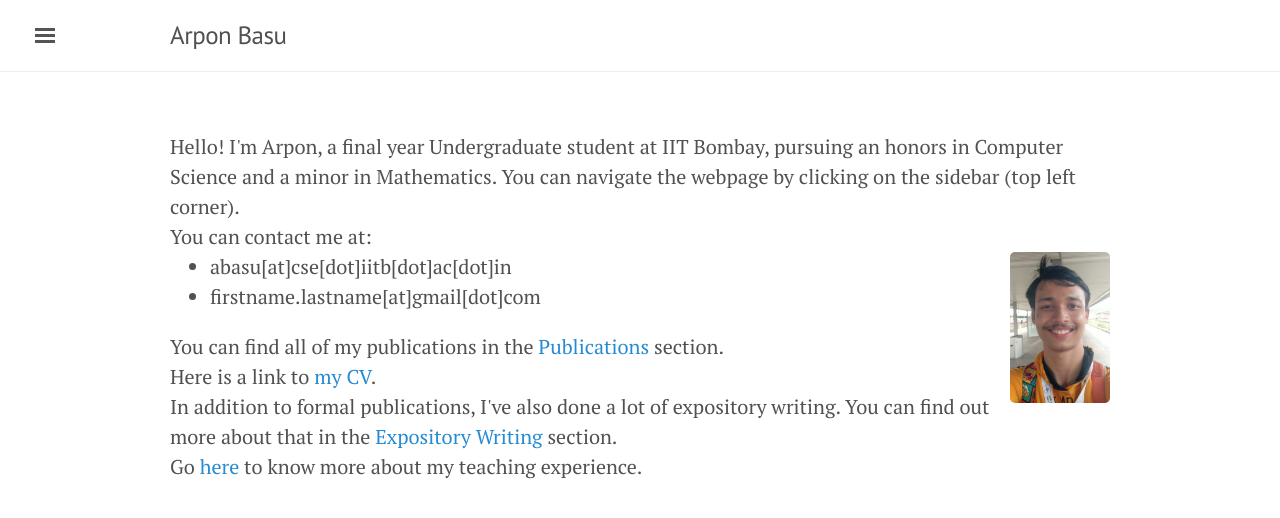
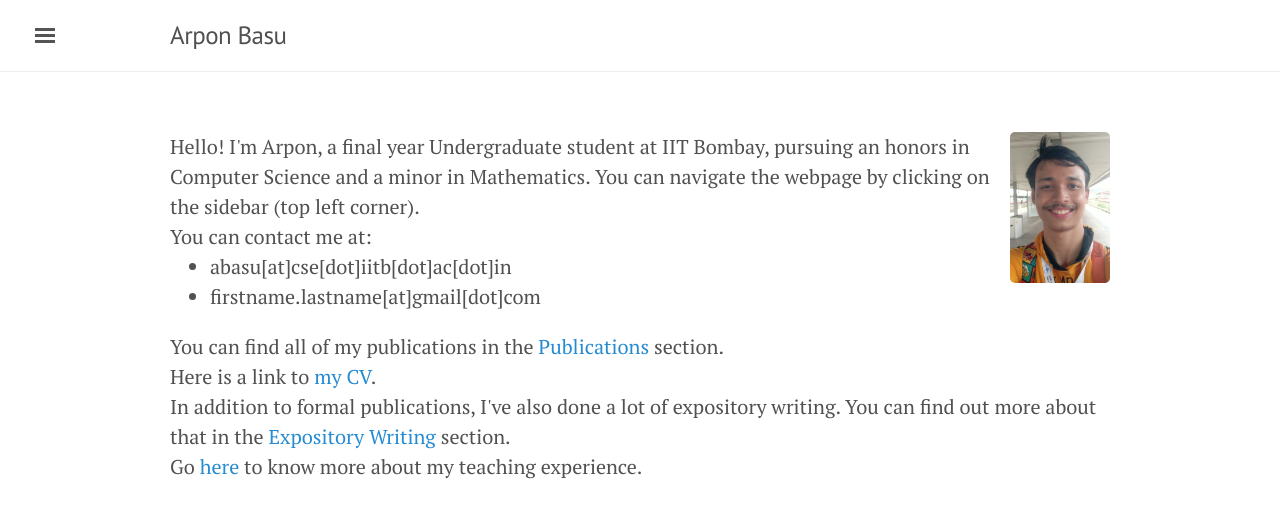
Before and after one commit to rugiarindam/rugiarindam.github.io, a Jekyll site: the page built from index.html, in a window 1280 px wide. Shown: the top 518 px of the page. Built offline with Jekyll 4.4.1, drawn with Linux system fonts in a browser that asks for light colours; nearby versions of some CDN libraries; the list of posts is cut into pages by our own code.

```diff
--- a/index.html
+++ b/index.html
@@ -2,12 +2,12 @@
 layout: default
 title: Home
 ---
+<img src="me.jpeg" align="right" alt="Avatar" style="width:100px">
 
 Hello! I'm Arpon, a final year Undergraduate student at IIT Bombay, pursuing an honors in Computer Science and a minor in Mathematics. You can navigate the webpage by clicking on the sidebar (top left corner).</a><br>
 
 You can contact me at:
 <ul>
-<img src="me.jpeg" align="right" alt="Avatar" style="width:100px">
 	<li>abasu[at]cse[dot]iitb[dot]ac[dot]in</li>
 	<li>firstname.lastname[at]gmail[dot]com</li>
 </ul>
```
